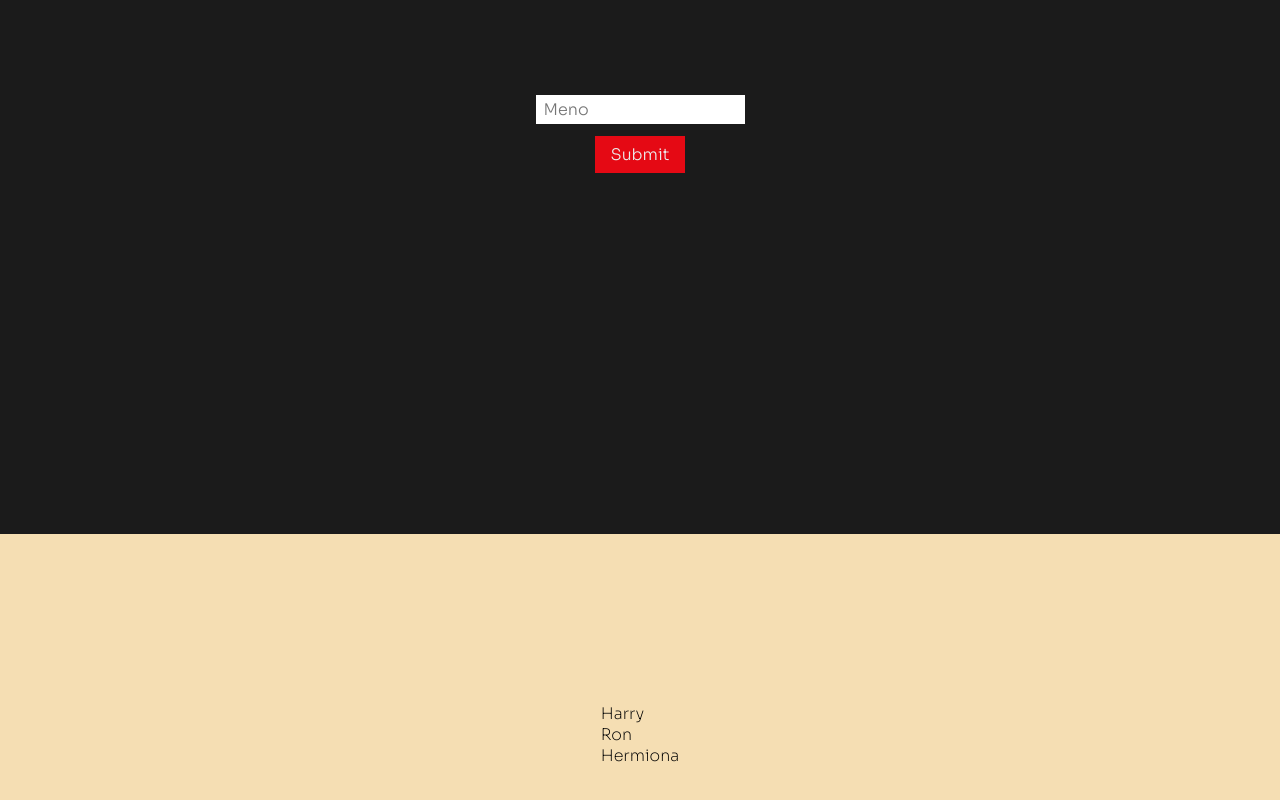
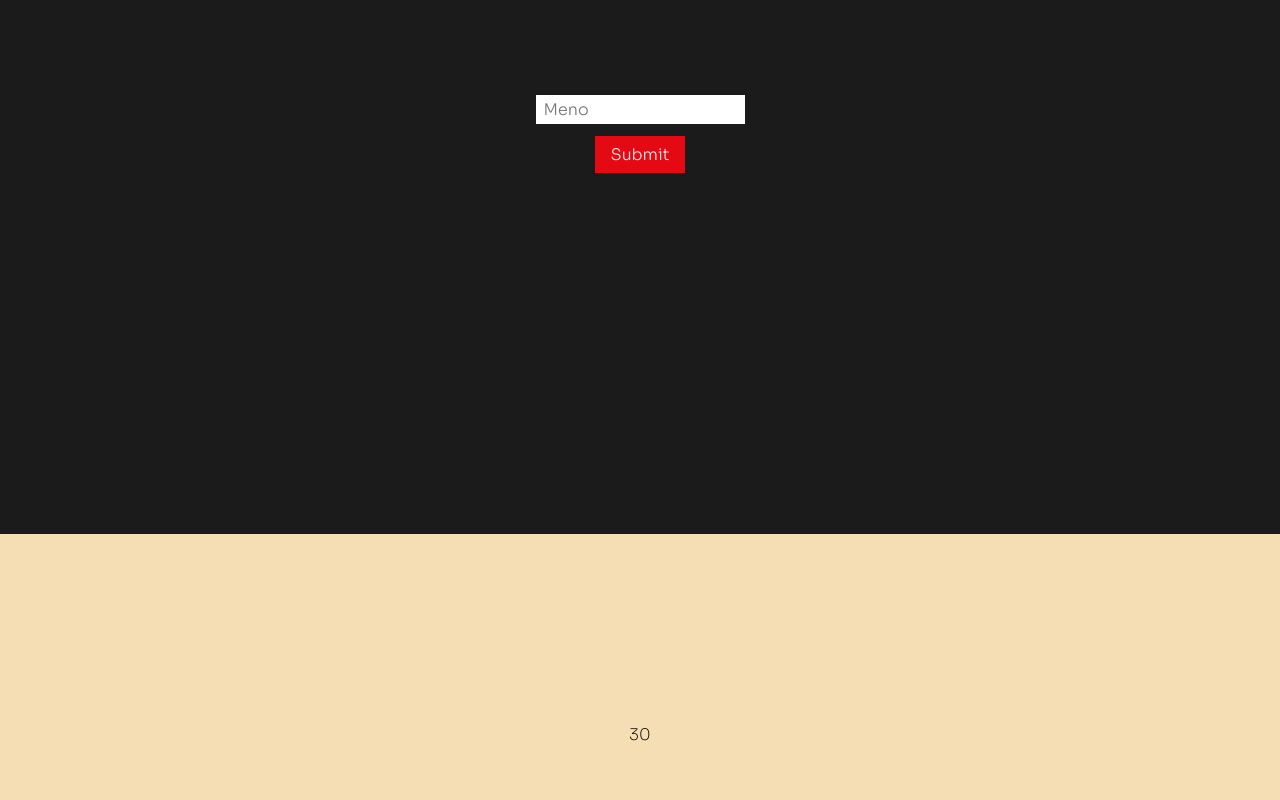
Before and after one commit to OliverSla/React-2, a React (Vite) app: page / in a window 1280 px wide. Shown: the part 266-1066 px from the top of the page. Built offline with nearby package versions, Linux system fonts and the light colour scheme.

Commit message:
React 2 - rest operator

```diff
--- a/src/SpreadRestOperator.jsx
+++ b/src/SpreadRestOperator.jsx
@@ -2,29 +2,21 @@ import React from 'react'
 
 const SpreadRestOperator = () => {
 
-    const myArray = ["Harry", "Ron"]
-    const mySecArray = [...myArray, "Hermiona"]
 
-    const myArray2 = [1,2,3]
+  const sum = (...numbers) => {
+    let result = 0
 
-    const myFunc1 = (a, b, c) => {
-        return a + b + c
+    for(const i of numbers ){
+      result = result + i // result += i
     }
+    return result
+  }
 
-    console.log(myFunc1(...myArray2))
-
-    const myArray3 = ["Ron", "Hermiona", "Harry"]
-    const myArray4 = [...myArray3, "Dobby"]
-
-    console.log(myArray4)
-    console.log(myArray3)
 
   return (
     <div className='spreadAndRestOperator'>
     <div className='spread'>
-        {mySecArray.map((name,index) => {
-            return <p key={index}>{name}</p>
-        })}
+    <p>{sum(1,5,2,2,20)}</p>
     </div>
 </div>
   )
```
